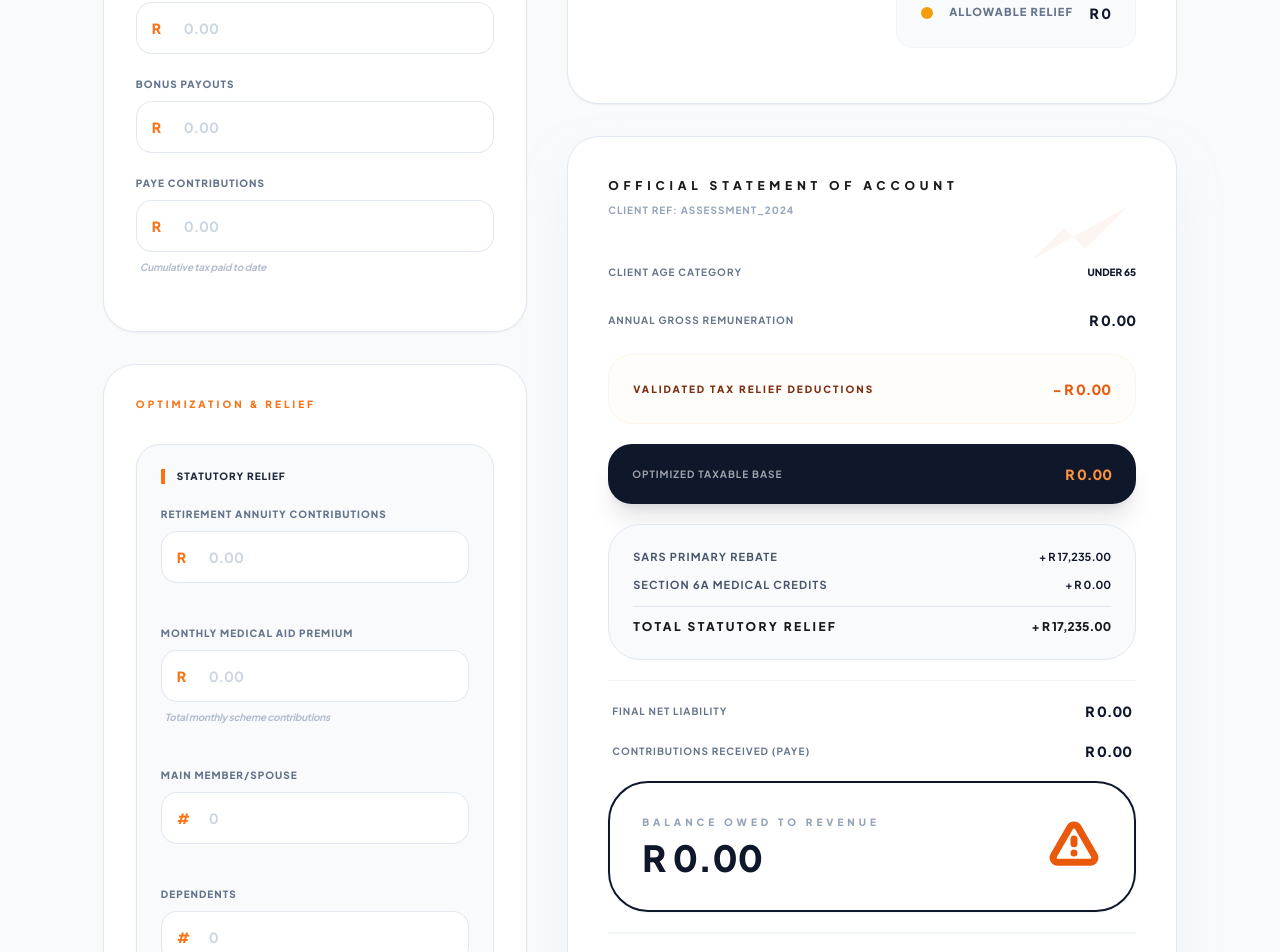
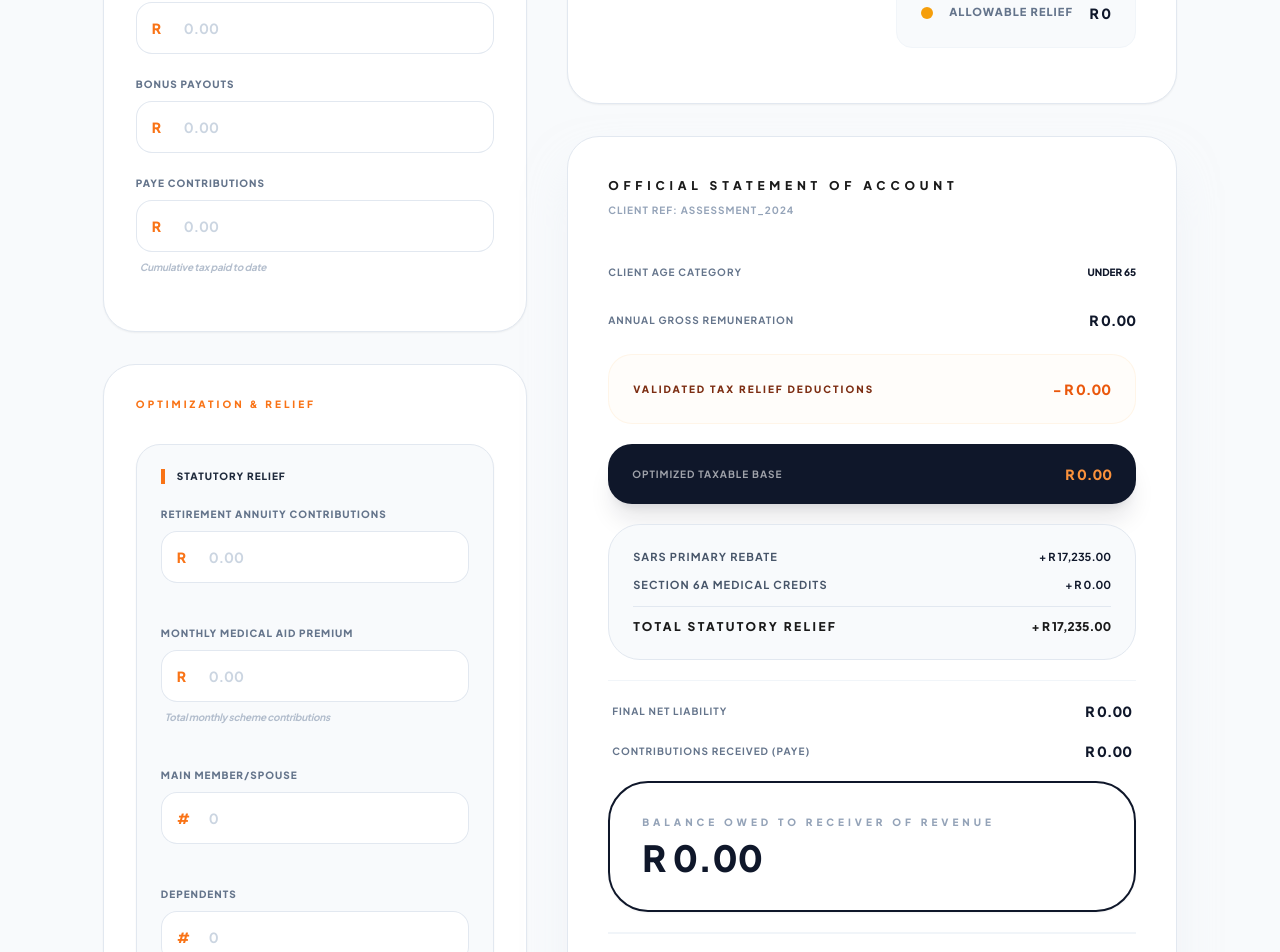
Before and after one commit to wespeakallday/The-One-And-Only-Tax-Calculator, a React (Vite) app: page / in a window 1280 px wide. Shown: the part 1000-1952 px from the top of the page. Built offline with nearby package versions, Linux system fonts and the light colour scheme.

Commit message:
feat: Update statement section wording and styling
Refines the wording on the statement section to be more precise regarding the balance owed. Adjusts styling for the balance owed/refund due section to improve visual distinction. Removes an unused decorative SVG element.

```diff
--- a/App.tsx
+++ b/App.tsx
@@ -292,10 +292,6 @@ const App: React.FC = () => {
 
             {/* STATEMENT SECTION */}
             <div className="bg-white p-10 rounded-[2rem] shadow-2xl shadow-slate-200/50 border border-slate-200 overflow-hidden relative statement-section">
-              <div className="absolute top-0 right-0 p-8 opacity-5">
-                 <svg className="w-32 h-32 text-orange-600" fill="currentColor" viewBox="0 0 24 24"><path d="M13 7h8m0 0v8m0-8l-8 8-4-4-6 6" /></svg>
-              </div>
-
               <div className="flex justify-between items-start mb-10">
                 <div>
                   <h2 className="text-[12px] font-black text-[#1a1a1a] uppercase tracking-[0.4em]">Official Statement of Account</h2>
@@ -360,20 +356,13 @@ const App: React.FC = () => {
                 </div>
 
                 <div className={`p-8 rounded-[2.5rem] border-2 flex flex-col md:flex-row justify-between items-center gap-6 transition-all ${results.isRefund ? 'bg-[#ff4d29] border-[#ff4d29] text-white shadow-2xl shadow-orange-500/30' : 'bg-white border-slate-900 shadow-sm'}`}>
-                   <div>
+                   <div className="w-full text-center md:text-left">
                      <p className={`text-[10px] font-black uppercase tracking-[0.4em] mb-2 ${results.isRefund ? 'text-white/70' : 'text-slate-400'}`}>
-                        {results.isRefund ? 'Estimated Refund Due' : 'Balance Owed to Revenue'}
+                        {results.isRefund ? 'Estimated Refund Due' : 'Balance Owed to Receiver of Revenue'}
                      </p>
                      <p className={`text-4xl font-black ${results.isRefund ? 'text-white' : 'text-slate-900'}`}>
                         {currencyFormat(Math.abs(results.taxDifference))}
                      </p>
-                   </div>
-                   <div className={`${results.isRefund ? 'text-white' : 'text-orange-600'}`}>
-                      {results.isRefund ? (
-                        <svg className="w-14 h-14" fill="none" stroke="currentColor" viewBox="0 0 24 24"><path strokeLinecap="round" strokeLinejoin="round" strokeWidth="3" d="M12 8c-1.657 0-3 1.343-3 3s1.343 3 3 3 3 1.343 3 3-1.343 3-3 3m0-18c-1.657 0-3 1.343-3 3s1.343 3 3 3 3 1.343 3 3-1.343 3-3 3m0-18v18m-5-9h10" /></svg>
-                      ) : (
-                        <svg className="w-14 h-14" fill="none" stroke="currentColor" viewBox="0 0 24 24"><path strokeLinecap="round" strokeLinejoin="round" strokeWidth="3" d="M12 9v2m0 4h.01m-6.938 4h13.856c1.54 0 2.502-1.667 1.732-3L13.732 4c-.77-1.333-2.694-1.333-3.464 0L3.34 16c-.77 1.333.192 3 1.732 3z" /></svg>
-                      )}
                    </div>
                 </div>
 
```
